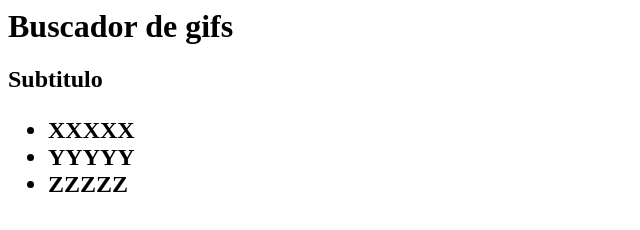
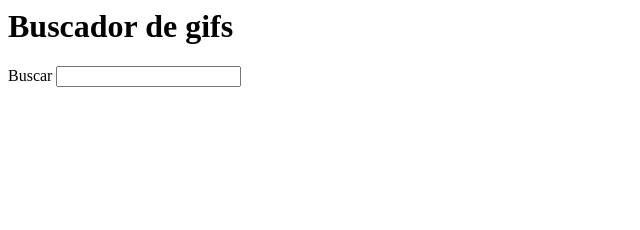
Before and after one commit to daniel-ortega/gifSearch, a plain HTML site: page index.html in a window 1280 px wide. Shown: the whole page, without its empty margins (0-640 px from the left). Drawn offline with Linux system fonts and the light colour scheme.

Commit message:
Cambio 2

```diff
--- a/index.html
+++ b/index.html
@@ -1,9 +1,11 @@
 <html>
 	<h1><b>Buscador de gifs</b></h1>
-	<h2>Subtitulo<h2>
-<ul>
-	<li>XXXXX</li>
-	<li>YYYYY</li>
-	<li>ZZZZZ</li>
-</ul>
+
+
+<div class="rendered-form">
+    <div class="formbuilder-text form-group field-text-1646925976986">
+        <label for="text-1646925976986" class="formbuilder-text-label">Buscar</label>
+        <input type="text" class="form-control" name="text-1646925976986" access="false" id="text-1646925976986">
+    </div>
+</div>
 </html>
```
